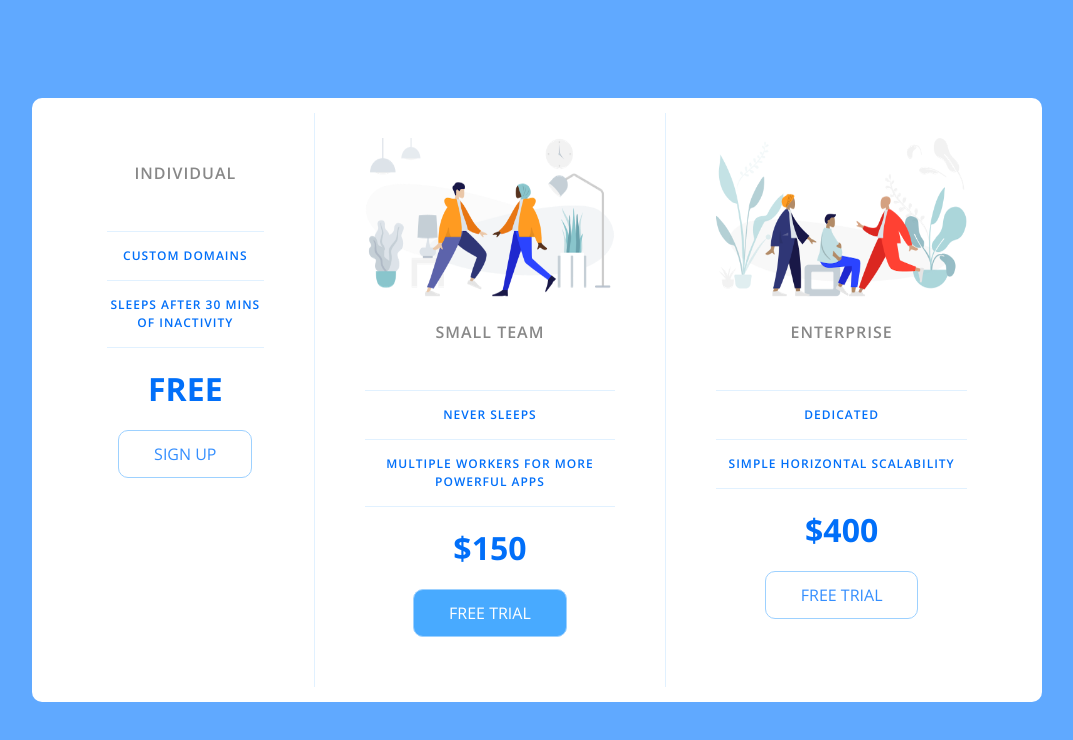
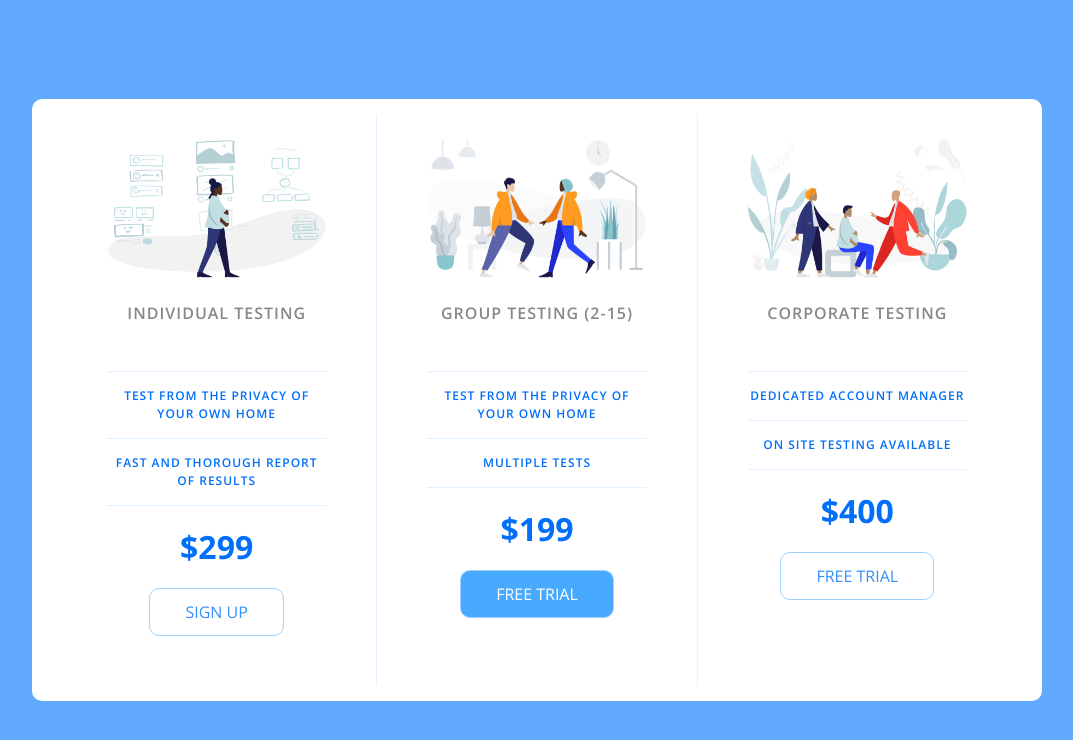
Before and after one commit to SMUSarge/Other-CSS-Properties, a plain HTML site: page Flexbox_And_Responsive/PricingPanel/PriceTable/index.html in a window 1280 px wide. Shown: the whole page, without its empty margins (103-1176 px from the left). Drawn offline with nearby package versions, Linux system fonts and the light colour scheme.

Commit message:
Close Pricing Panel

```diff
--- a/Flexbox_And_Responsive/PricingPanel/PriceTable/index.html
+++ b/Flexbox_And_Responsive/PricingPanel/PriceTable/index.html
@@ -13,33 +13,33 @@
     <div class="panel">
 
         <div class="pricing-plan">
-            <img src="" alt="" class="pricing-img">
-            <h2 class="pricing-header">Individual</h2>
+            <img src="icons/icon1.png" alt="" class="pricing-img">
+            <h2 class="pricing-header">Individual Testing</h2>
             <ul class="pricing-features">
-                <li class="pricing-features-item">Custom domains</li>
-                <li class="pricing-features-item">Sleeps after 30 mins of inactivity</li>
+                <li class="pricing-features-item">Test from the privacy of your own home</li>
+                <li class="pricing-features-item">Fast and thorough report of results</li>
             </ul>
-            <span class="pricing-price">Free</span>
+            <span class="pricing-price">$299</span>
             <a href="#/" class="pricing-button">Sign up</a>
         </div>
 
         <div class="pricing-plan">
             <img src="icons/icon2.png" alt="" class="pricing-img">
-            <h2 class="pricing-header">Small team</h2>
+            <h2 class="pricing-header">Group Testing (2-15)</h2>
             <ul class="pricing-features">
-                <li class="pricing-features-item">Never sleeps</li>
-                <li class="pricing-features-item">Multiple workers for more powerful apps</li>
+                <li class="pricing-features-item">Test from the privacy of your own home</li>
+                <li class="pricing-features-item">Multiple tests</li>
             </ul>
-            <span class="pricing-price">$150</span>
+            <span class="pricing-price">$199</span>
             <a href="#/" class="pricing-button is-featured">Free trial</a>
         </div>
 
         <div class="pricing-plan">
             <img src="icons/icon3.png" alt="" class="pricing-img">
-            <h2 class="pricing-header">Enterprise</h2>
+            <h2 class="pricing-header">Corporate Testing</h2>
             <ul class="pricing-features">
-                <li class="pricing-features-item">Dedicated</li>
-                <li class="pricing-features-item">Simple horizontal scalability</li>
+                <li class="pricing-features-item">Dedicated Account Manager</li>
+                <li class="pricing-features-item">On site testing available</li>
             </ul>
             <span class="pricing-price">$400</span>
             <a href="#/" class="pricing-button">Free trial</a>
```
Also changed, not shown: Flexbox_And_Responsive/PricingPanel/PriceTableStarter/index.html (+1 -1 lines).
